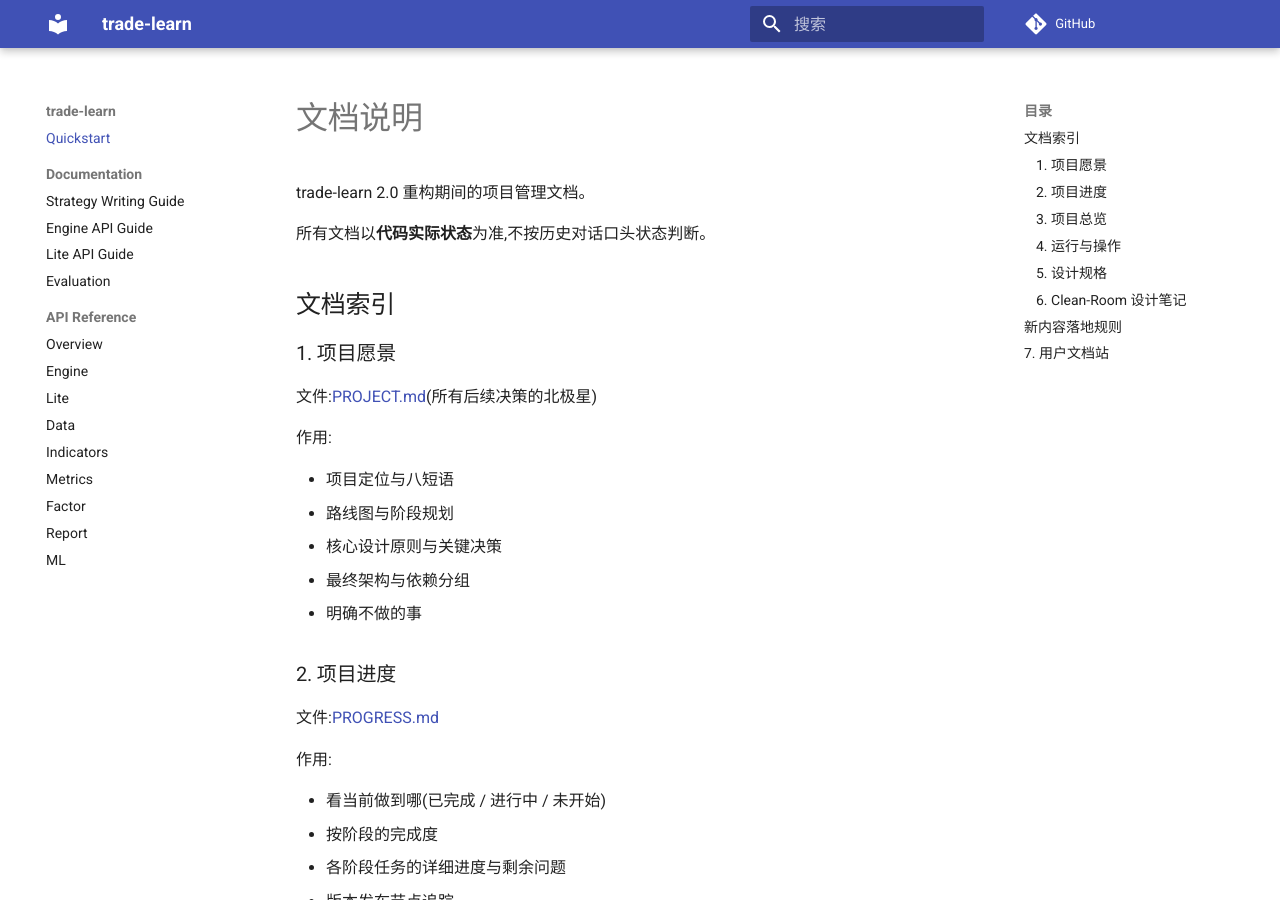
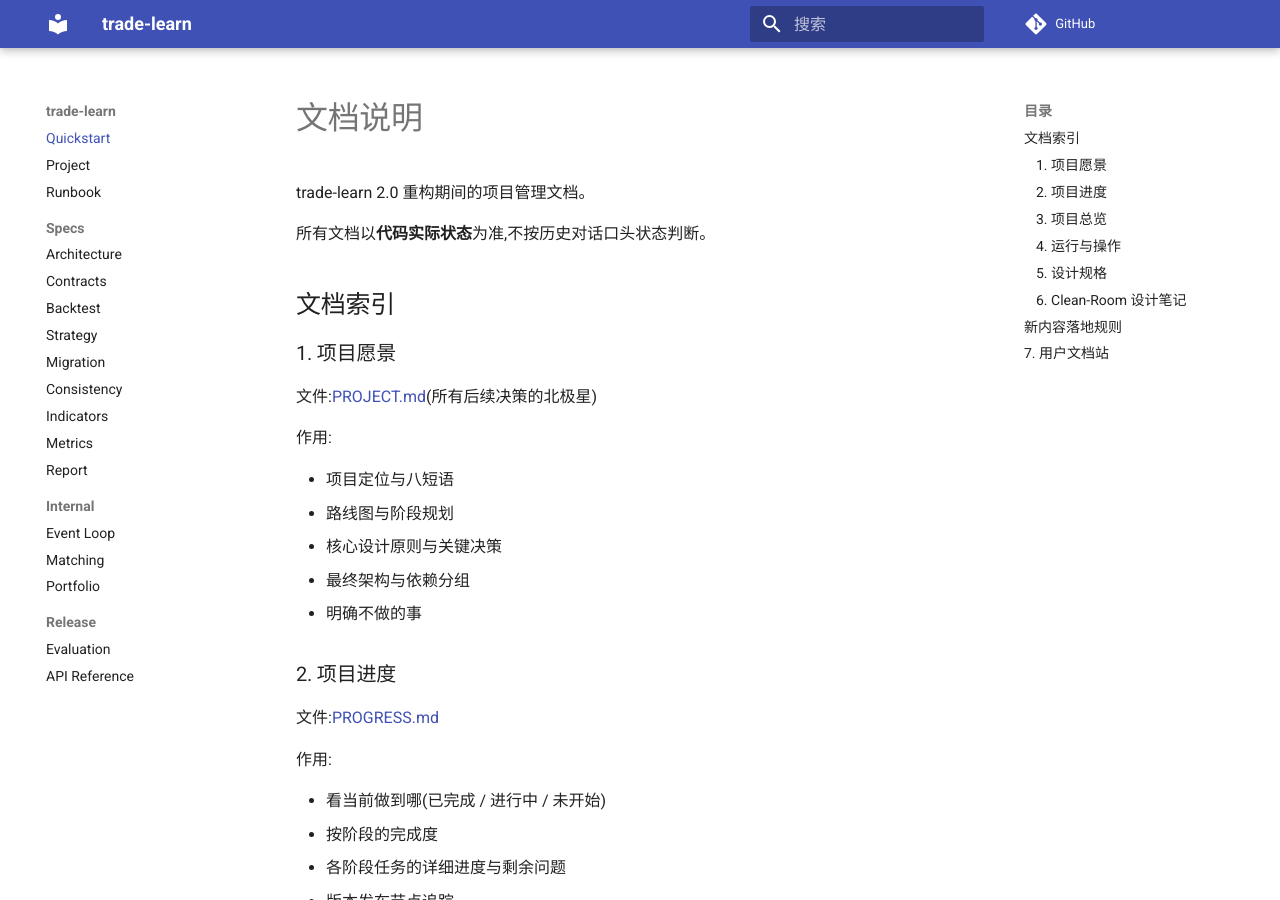
Before and after one commit to MuuYesen/trade-learn, an MkDocs documentation site: the page built from docs/README.md, in a window 1280 px wide and 900 px high. Built offline with MkDocs 1.6.1 and Material for MkDocs 9.7.7, drawn with Linux system fonts in a browser that asks for light colours; comment, search, counter and statistics services are not loaded.

Commit message:
Revert docs navigation config changes

```diff
--- a/mkdocs.yml
+++ b/mkdocs.yml
@@ -27,18 +27,22 @@ plugins:
 
 nav:
   - Quickstart: README.md
-  - Documentation:
-      - Strategy Writing Guide: api/strategy.md
-      - Engine API Guide: api/engine.md
-      - Lite API Guide: api/lite.md
+  - Project: PROJECT.md
+  - Runbook: RUNBOOK.md
+  - Specs:
+      - Architecture: specs/ARCHITECTURE.md
+      - Contracts: specs/CONTRACTS.md
+      - Backtest: specs/BACKTEST_SPEC.md
+      - Strategy: specs/STRATEGY_SPEC.md
+      - Migration: specs/MIGRATION.md
+      - Consistency: specs/CONSISTENCY.md
+      - Indicators: specs/INDICATORS_SPEC.md
+      - Metrics: specs/METRICS_SPEC.md
+      - Report: specs/REPORT_SPEC.md
+  - Internal:
+      - Event Loop: internal/event-loop.md
+      - Matching: internal/matching-design.md
+      - Portfolio: internal/portfolio.md
+  - Release:
       - Evaluation: release/evaluation.md
-  - API Reference:
-      - Overview: api/reference.md
-      - Engine: api/reference/engine.md
-      - Lite: api/reference/lite.md
-      - Data: api/reference/data.md
-      - Indicators: api/reference/indicators.md
-      - Metrics: api/reference/metrics.md
-      - Factor: api/reference/factor.md
-      - Report: api/reference/report.md
-      - ML: api/reference/ml.md
+      - API Reference: api/reference.md
```
